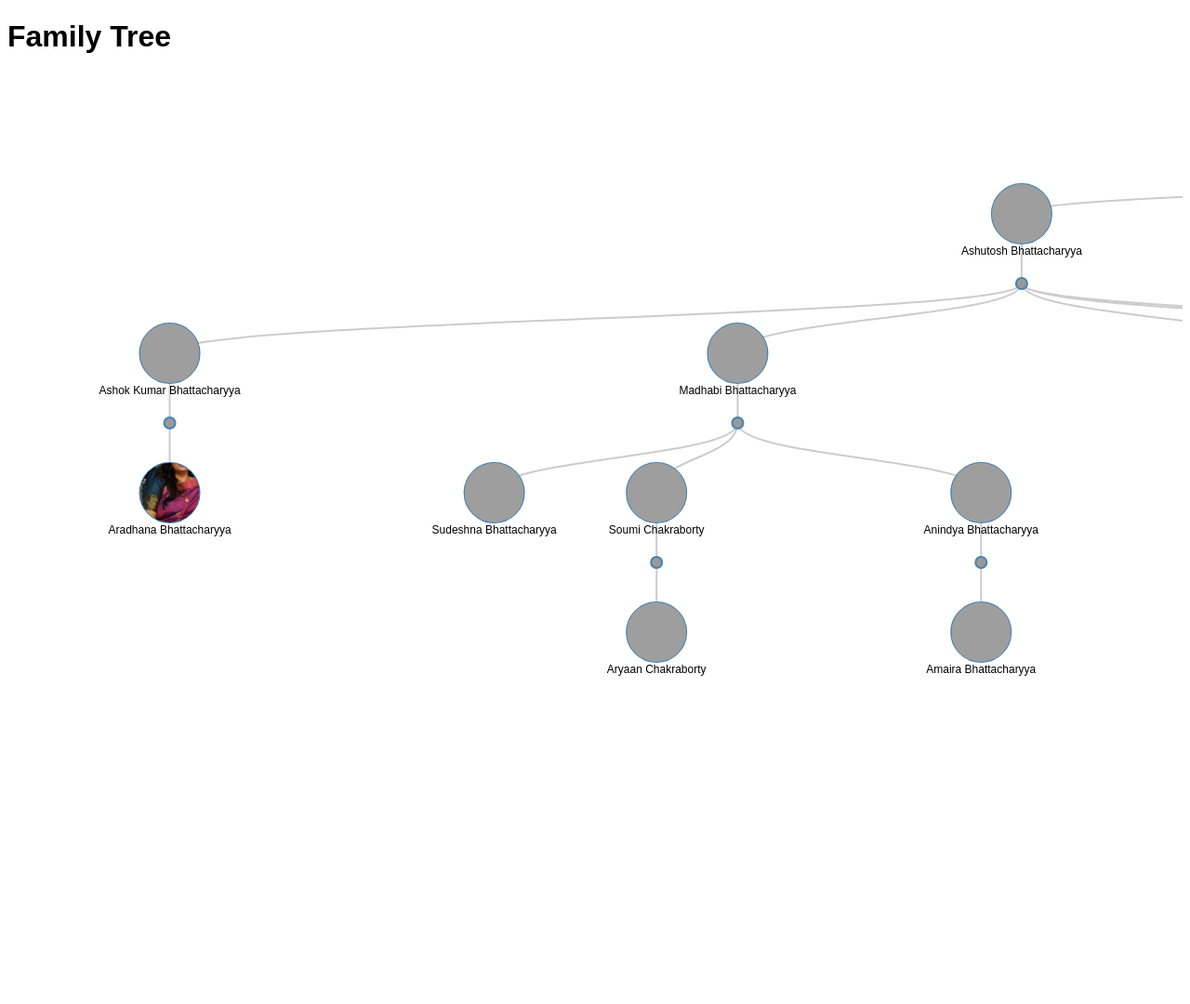
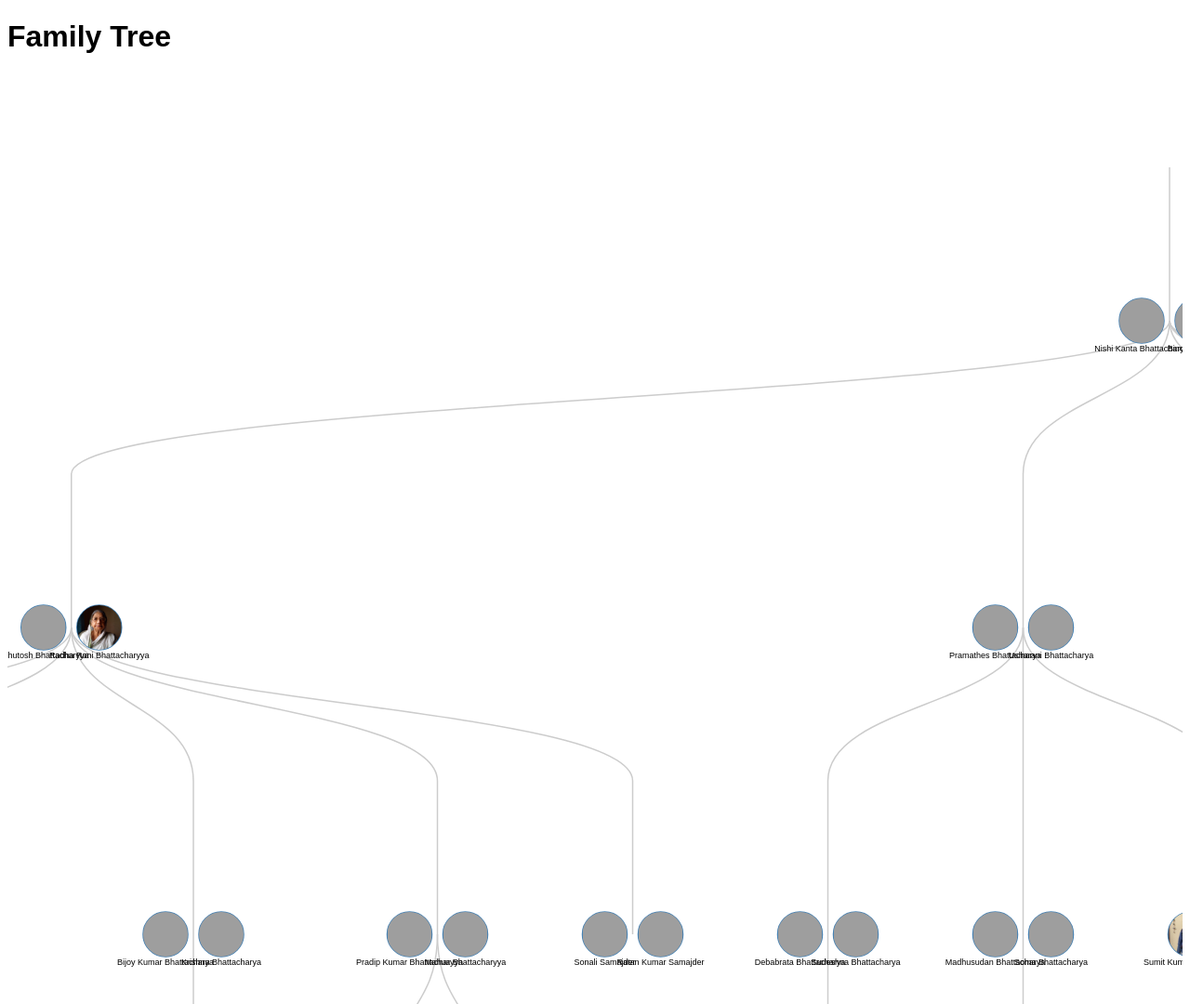
Before and after one commit to react117/cn-fam-tree, a plain HTML site: page index.html in a window 1280 px wide. Shown: the whole page at 93% size. Before the commit the page ends 888 px from the top, so only its background shows below. Drawn offline with nearby package versions, Linux system fonts and the light colour scheme; grey boxes are pictures that could not be loaded.

Commit message:
fix: - prevent duplicate spouse rendering and support childless families - nodes with only with but no children should also render as families

```diff
--- a/css/styles.css
+++ b/css/styles.css
@@ -4,8 +4,8 @@ body {
 
 #tree-container {
   width: 100%;
-  height: 800px;
-  overflow: auto;
+  height: auto;
+  overflow: hidden;
 }
 
 .node circle {
--- a/data/family.csv
+++ b/data/family.csv
@@ -62,4 +62,4 @@ P060,Srijit Sarkhel,Captain,Male,2002,,,P037,P036,,
 P061,Aarjya Bhattacharyya,Aarjya/Poo/Pootke/Bhyabla,Male,2013,,,P038,P039,,
 P62,Aryaan Chakraborty,Tojo/Buba/Hodla,Male,2008,,,P042,P041,,
 P63,Amaira Bhattacharyya,Amaira,Female,2021,,,P043,P044,,
-P64,Pariplabo,Pingu,Male,[Unclear],,,P051,P050,,
+P64,Pariplabo Chatterjee,Pingu,Male,[Unclear],,,P051,P050,,
--- a/js/tree.js
+++ b/js/tree.js
@@ -1,17 +1,18 @@
 // Load CSV and normalize data
-const width = 5000;
-const height = 800;
-const imgBaseUrl = "https://raw.githubusercontent.com/react117/cn-fam-tree/master/assets/images/src/";
+const WIDTH = 5000;
+const HEIGHT = 1000;
+const IMG_BASE_URL = "https://raw.githubusercontent.com/react117/cn-fam-tree/master/assets/images/src/";
 const NODE_RADIUS = 32;
+const TREE_DEFAULT_SCALE = 0.75;
 
 const svg = d3.select("#tree-container")
     .append("svg")
-    .attr("width", width)
-    .attr("height", height);
+    .attr("width", WIDTH)
+    .attr("height", HEIGHT);
 
 const treeGroup = svg.append("g")
     .attr("class", "tree-container")
-    .attr("transform", `translate(0, 0)`);
+    .attr("transform", `translate(${WIDTH / 4}, 100) scale(${TREE_DEFAULT_SCALE})`);
 
 // zoom behavior
 const zoom = d3.zoom()
@@ -22,16 +23,19 @@ const zoom = d3.zoom()
     });
 
 svg.call(zoom);
+
+// Set initial position [Solves the jump/jerk on 1st zoom/pan]
+svg.call(zoom.transform, d3.zoomIdentity.translate(WIDTH / 4, 100).scale(TREE_DEFAULT_SCALE));
 // --
 
 d3.csv("data/family.csv").then(data => {
     data.forEach(d => {
         d.YearOfBirth = +d.YearOfBirth || null;
         d.YearOfDeath = +d.YearOfDeath || null;
-        d.Image = imgBaseUrl + d.Name.replace(/\s/g, "") + ".jpg";
+        d.Image = IMG_BASE_URL + d.Name.replace(/\s/g, "") + ".jpg";
     });
 
-    console.log(data);
+    // console.log(data);
 
     buildTree(data);
 });
@@ -74,22 +78,55 @@ function buildTree(data) {
 
         if (!familyByKey.has(key)) {
             familyNode = {
-            ID: `FAM_${key}`,
-            type: "family",
-            parents: [father, mother],
-            children: []
+                ID: `FAM_${key}`,
+                type: "family",
+                parents: [father, mother],
+                children: []
             };
 
             familyByKey.set(key, familyNode);
 
             father._families.push(familyNode);
             mother._families.push(familyNode);
+
+            // mark spouse persons once
+            father._isSpouse = true;
+            mother._isSpouse = true;
         } else {
             familyNode = familyByKey.get(key);
         }
 
         familyNode.children.push(child);
     });
+
+    // Create family nodes for married couples with no children
+    data.forEach(person => {
+        if (!person.MarriedToID) return;
+
+        const spouse = peopleById.get(person.MarriedToID);
+        if (!spouse) return;
+
+        const key = familyKey(person.ID, spouse.ID);
+
+        if (!familyByKey.has(key)) {
+            const familyNode = {
+                ID: `FAM_${key}`,
+                type: "family",
+                parents: [person, spouse],
+                children: []
+            };
+
+            familyByKey.set(key, familyNode);
+
+            person._families.push(familyNode);
+            spouse._families.push(familyNode);
+
+            person._isSpouse = true;
+            spouse._isSpouse = true;
+        }
+    });
+
+    console.log(data);
 
     // Pick root ancestor (person with no parents)
     const rootPerson = data.find(
@@ -138,6 +175,7 @@ function buildHierarchy(person) {
             const familyNode = {
                 ID: family.ID,
                 type: "family",
+                parents: family.parents, // KEEP parents
                 children: family.children.map(child =>
                     buildHierarchy(child)
                 )
@@ -166,7 +204,11 @@ function renderTree(rootData) {
     const root = d3.hierarchy(rootData);
 
     const treeLayout = d3.tree()
-        .size([width - 200, height - 200]);
+        .nodeSize([140, 220]); // [horizontal, vertical]
+
+    root.descendants().forEach(d => {
+        d.y = d.depth * 1800;
+    });
 
     treeLayout(root);
 
@@ -189,12 +231,84 @@ function renderTree(rootData) {
         .data(root.descendants())
         .enter()
         .append("g")
-        .attr("class", "node")
+        .attr("class", d =>
+            d.data.type === "family" ? "node family-node" : "node person-node"
+        )
         .attr("transform", d => `translate(${d.x},${d.y})`);
 
-    node.append("circle")
-        .attr("r", d => d.data.type === "family" ? 6 : NODE_RADIUS)
-        .style("fill", d => d.data.type === "family" ? "#999" : "#fff")
+
+    // ------
+
+    // render family nodes
+    // - married
+    // - have children
+    node.filter(d => d.data.type === "family")
+    .each(function (d) {
+        const familyGroup = d3.select(this);
+        const spouses = d.data.parents || [];
+
+        const spouseOffset = 40;
+
+        spouses.forEach((person, index) => {
+            const xOffset =
+            spouses.length === 1 ? 0 :
+            index === 0 ? -spouseOffset : spouseOffset;
+
+            const personGroup = familyGroup.append("g")
+            .attr("class", "spouse-node")
+            .attr("transform", `translate(${xOffset}, 0)`);
+
+            // border
+            personGroup.append("circle")
+                .attr("r", NODE_RADIUS)
+                .style("fill", "#999")
+                .attr("stroke", "#bbb")
+                .attr("stroke-width", 2);
+
+            // image
+            personGroup
+                .append("image")
+                .attr("xlink:href", d => person.Image)
+                .attr("x", -NODE_RADIUS)
+                .attr("y", -NODE_RADIUS)
+                .attr("width", NODE_RADIUS * 2)
+                .attr("height", NODE_RADIUS * 2)
+                .attr("clip-path", "url(#node-circle-clip)")
+                .attr("preserveAspectRatio", "xMidYMid slice")
+                .on("error", function (event, d) {
+                    const el = d3.select(this);
+
+                    if (el.attr("data-fallback")) return;
+
+                    const fallback = IMG_BASE_URL + "def" + person.Gender + ".jpg";
+
+                    el.attr("data-fallback", "true")
+                    .attr("xlink:href", fallback);
+                });
+
+            // add name
+            personGroup.append("text")
+                .attr("dy", 4)
+                .attr("y", 40)
+                .text(d => person.Name);
+
+            // popup
+            personGroup.on("click", (event) => {
+                // event.preventDefault();
+                event.stopPropagation();
+                showPopup(event, person);
+            });
+        });
+    });
+    // ------
+
+    // render single people nodes
+    // - not married
+    // - no children
+    node.filter(d => d.data.type !== "family" && !d.data._isSpouse) // family node exists but invisible.
+        .append("circle")
+        .attr("r", NODE_RADIUS)
+        .style("fill", "#999")
         .attr("stroke", "#bbb")
         .attr("stroke-width", 2)
         .on("click", (event, d) => {
@@ -207,7 +321,7 @@ function renderTree(rootData) {
     // loads the image
     // clips it into a circle
     // falls back safely
-    node.filter(d => d.data.type !== "family")
+    node.filter(d => d.data.type !== "family" && !d.data._isSpouse)
         .append("image")
         .attr("xlink:href", d => d.data.Image)
         .attr("x", -NODE_RADIUS)
@@ -221,19 +335,20 @@ function renderTree(rootData) {
 
             if (el.attr("data-fallback")) return;
 
-            const fallback = imgBaseUrl + "def" + d.data.Gender + ".jpg";
+            const fallback = IMG_BASE_URL + "def" + d.data.Gender + ".jpg";
 
             el.attr("data-fallback", "true")
             .attr("xlink:href", fallback);
         });
 
-
-    node.append("text")
-        .filter(d => d.data.type !== "family")
+    // add name
+    node.filter(d => d.data.type !== "family" && !d.data._isSpouse)
+        .append("text")
         .attr("dy", 4)
         .attr("y", 40)
         .text(d => d.data.Name);
 }
+// ----
 
 // Node Details Popup Logic
 const popup = d3.select("#popup");
@@ -245,7 +360,7 @@ function showPopup(event, data) {
             <img
                 src="${data.Image}"
                 alt="${data.Name}"
-                onerror="this.onerror=null;this.src='${imgBaseUrl}def${data.Gender}.jpg';"
+                onerror="this.onerror=null;this.src='${IMG_BASE_URL}def${data.Gender}.jpg';"
             />
             <h3>${data.Name}</h3>
             ${data.Nickname ? `<div class="meta">"${data.Nickname}"</div>` : ""}
```
Also changed, not shown: assets/images/src/AranyaChatterjee.jpg (added), assets/images/src/PariplaboChatterjee.jpg (added), assets/images/src/ShefaliChakrabarti.jpg (added), assets/images/src/SomsuklaChakrabarti.jpg (added), assets/images/src/SumitKumarChakrabarti.jpg (added).
